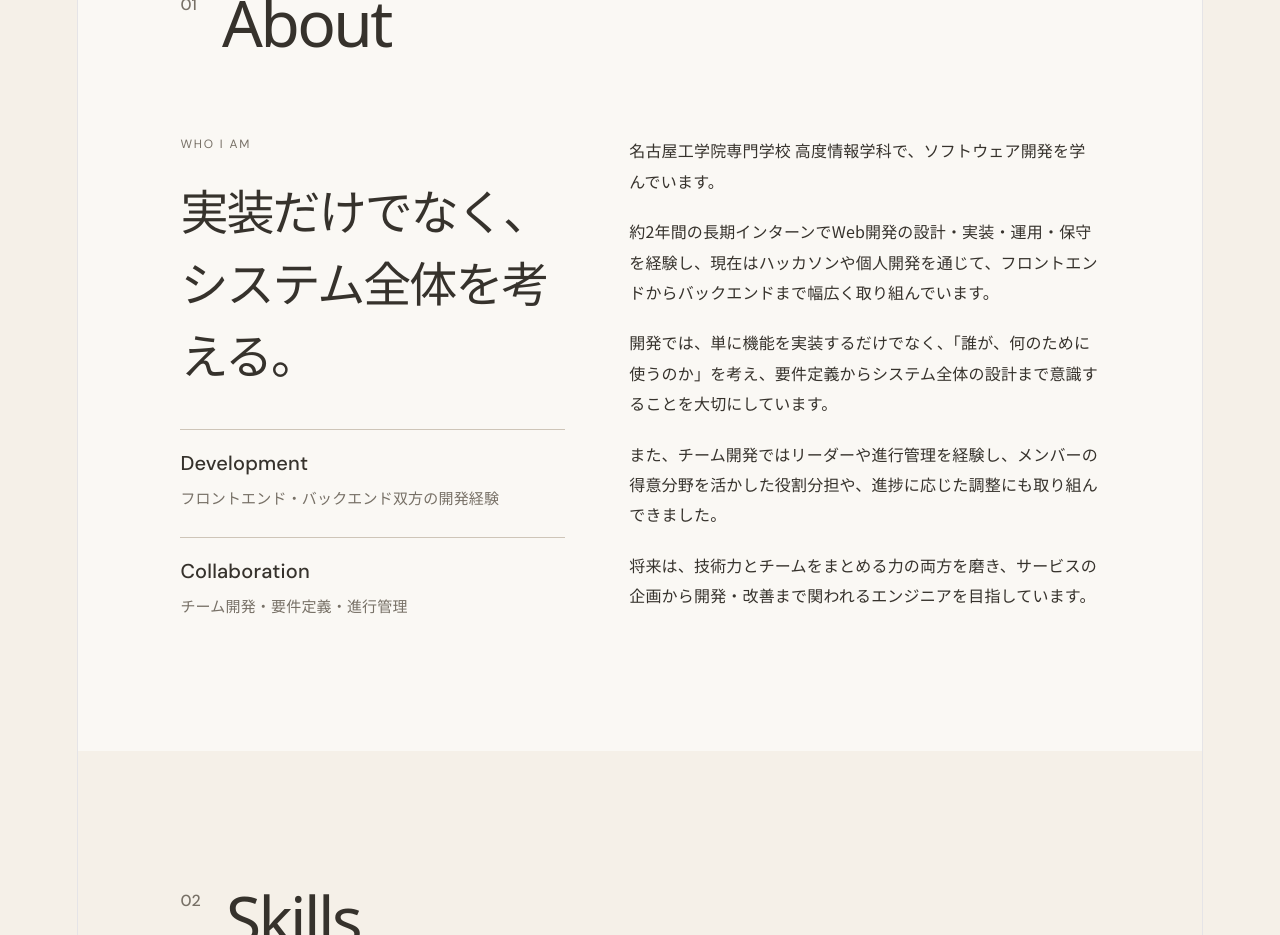
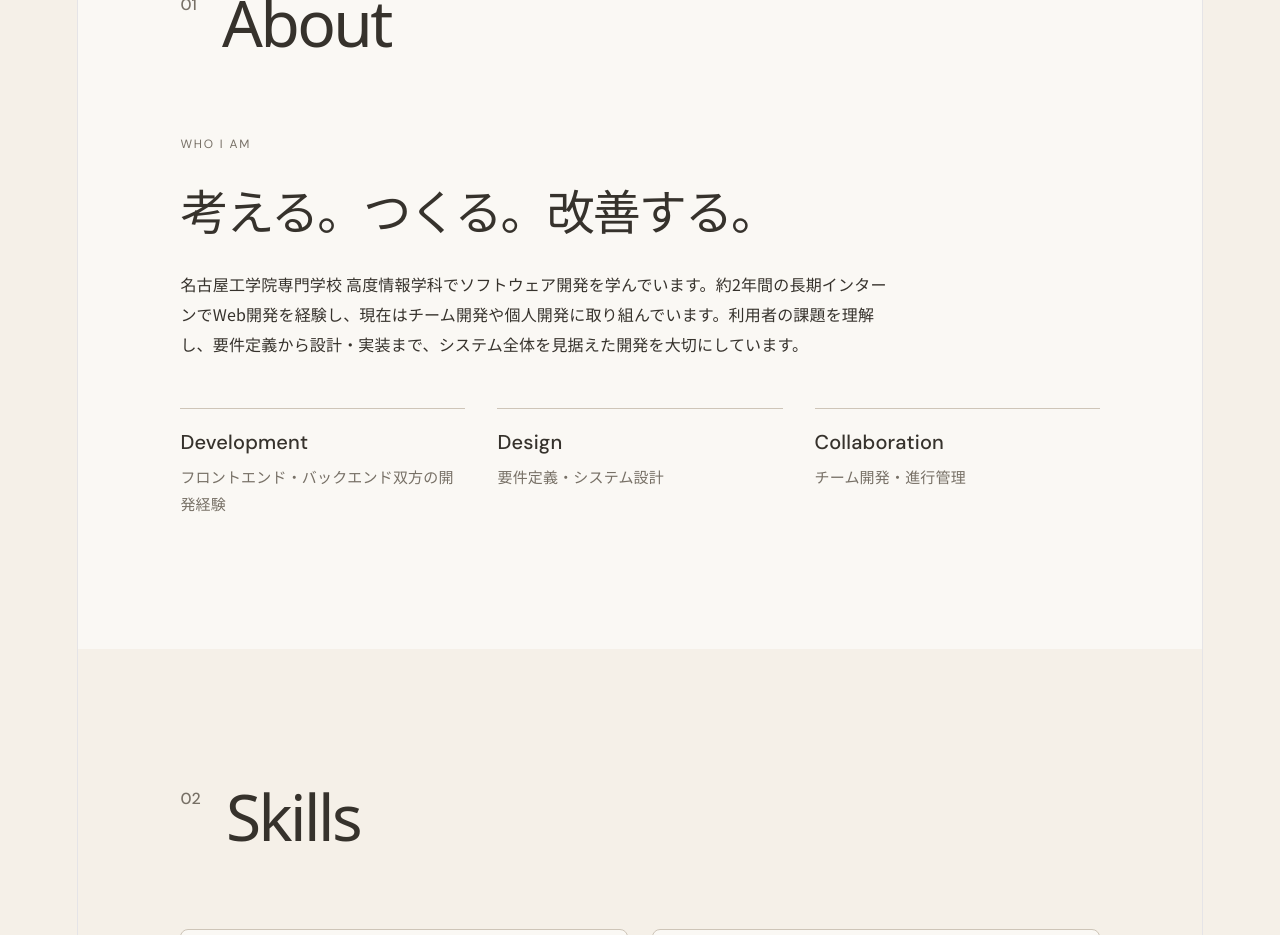
Before and after one commit to towa0504100239-glitch/portfolio, a React app: page / in a window 1280 px wide. Shown: the part 1060-1995 px from the top of the page. Built offline with nearby package versions, Linux system fonts and the light colour scheme; the HTML template or start-up script is replaced by a standard one.

Commit message:
Simplify About copy and show three strengths below

```diff
--- a/src/pages/Home.tsx
+++ b/src/pages/Home.tsx
@@ -222,23 +222,13 @@ const Home = () => {
           <div className="aboutContent">
             <div className="aboutLead">
               <p className="smallTitle">WHO I AM</p>
-              <h3>実装だけでなく、システム全体を考える。</h3>
+              <h3>
+                <span>考える。</span><span>つくる。</span><span>改善する。</span>
+              </h3>
             </div>
             <div className="aboutText">
               <p>
-                名古屋工学院専門学校 高度情報学科で、ソフトウェア開発を学んでいます。
-              </p>
-              <p>
-                約2年間の長期インターンでWeb開発の設計・実装・運用・保守を経験し、現在はハッカソンや個人開発を通じて、フロントエンドからバックエンドまで幅広く取り組んでいます。
-              </p>
-              <p>
-                開発では、単に機能を実装するだけでなく、「誰が、何のために使うのか」を考え、要件定義からシステム全体の設計まで意識することを大切にしています。
-              </p>
-              <p>
-                また、チーム開発ではリーダーや進行管理を経験し、メンバーの得意分野を活かした役割分担や、進捗に応じた調整にも取り組んできました。
-              </p>
-              <p>
-                将来は、技術力とチームをまとめる力の両方を磨き、サービスの企画から開発・改善まで関われるエンジニアを目指しています。
+                名古屋工学院専門学校 高度情報学科でソフトウェア開発を学んでいます。約2年間の長期インターンでWeb開発を経験し、現在はチーム開発や個人開発に取り組んでいます。利用者の課題を理解し、要件定義から設計・実装まで、システム全体を見据えた開発を大切にしています。
               </p>
             </div>
             <dl className="aboutStrengths">
@@ -247,8 +237,12 @@ const Home = () => {
                 <dd>フロントエンド・バックエンド双方の開発経験</dd>
               </div>
               <div className="aboutStrength">
+                <dt>Design</dt>
+                <dd>要件定義・システム設計</dd>
+              </div>
+              <div className="aboutStrength">
                 <dt>Collaboration</dt>
-                <dd>チーム開発・要件定義・進行管理</dd>
+                <dd>チーム開発・進行管理</dd>
               </div>
             </dl>
           </div>
--- a/src/styles/Home.css
+++ b/src/styles/Home.css
@@ -223,9 +223,8 @@ a {
 }
 .aboutContent {
   display: grid;
-  grid-template-columns: minmax(0, 0.9fr) minmax(0, 1.1fr);
-  column-gap: clamp(32px, 5vw, 72px);
-  row-gap: 40px;
+  grid-template-columns: minmax(0, 1fr);
+  gap: 24px;
   align-items: start;
   max-width: 1000px;
   margin: 0 auto;
@@ -245,26 +244,25 @@ a {
   font-weight: 500;
   letter-spacing: -0.04em;
 }
+.aboutLead h3 span {
+  display: inline-block;
+  white-space: nowrap;
+}
 .aboutText {
-  grid-column: 2;
-  grid-row: 1 / span 2;
   max-width: 720px;
 }
 .aboutText p {
-  margin: 0 0 20px;
+  margin: 0;
   font-family: "Noto Sans JP", sans-serif;
   font-size: 16px;
   line-height: 1.9;
   color: var(--text);
 }
-.aboutText p:last-child {
-  margin-bottom: 0;
-}
 .aboutStrengths {
-  grid-column: 1;
   display: grid;
-  gap: 24px;
-  margin: 0;
+  grid-template-columns: repeat(3, minmax(0, 1fr));
+  gap: 32px;
+  margin: 24px 0 0;
 }
 .aboutStrength {
   padding-top: 18px;
@@ -627,16 +625,15 @@ footer {
     margin-bottom: 50px;
   }
   .aboutContent {
-    grid-template-columns: 1fr;
-    gap: 32px;
+    gap: 24px;
   }
   .aboutLead h3 {
     font-size: clamp(30px, 8vw, 36px);
   }
-  .aboutText,
   .aboutStrengths {
-    grid-column: auto;
-    grid-row: auto;
+    grid-template-columns: 1fr;
+    gap: 24px;
+    margin-top: 12px;
   }
   .aboutText p {
     font-size: 15px;
```
